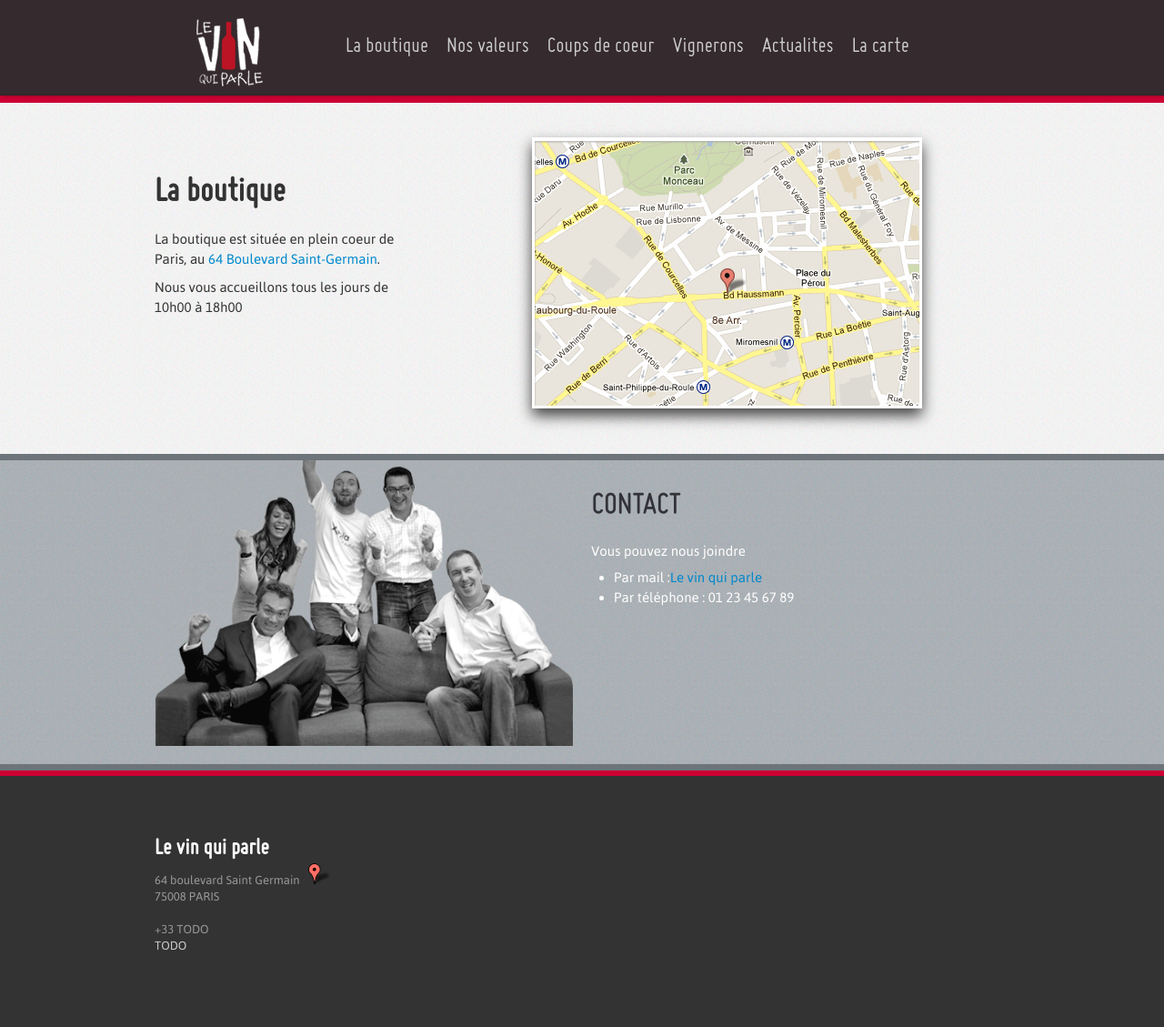
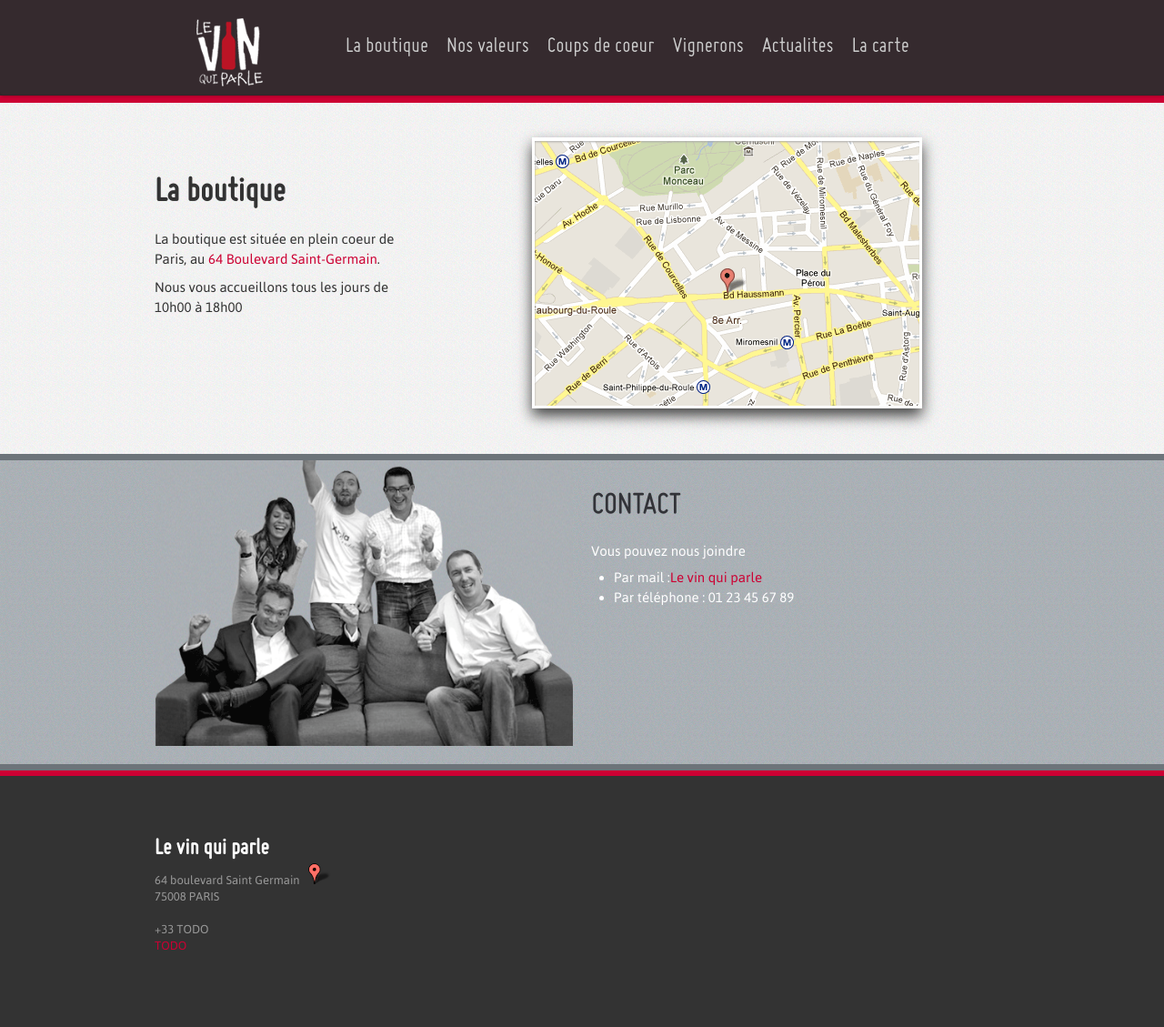
Before and after one commit to plopez/le-vin-qui-parle, a Jekyll site: the page built from boutique.html, in a window 1280 px wide. Shown: the whole page at 91% size. Built offline with Jekyll 4.4.1, drawn with Linux system fonts in a browser that asks for light colours.

Commit message:
Initial commit

```diff
--- a/stylesheets/main.css
+++ b/stylesheets/main.css
@@ -262,7 +262,7 @@ footer h2 {
 }
 
 .footer-inner a:link, a:visited, a:hover, a:active {
-    color: #cccccc;
+    color: #cc0033;
 }
 
 .footer-inner a:hover {
@@ -587,3 +587,8 @@ img.team {
     opacity: 0.9;
     filter: alpha(opacity = 90);
 }
+
+a {
+    color: #cc0033;
+    text-decoration: none;
+}
```
